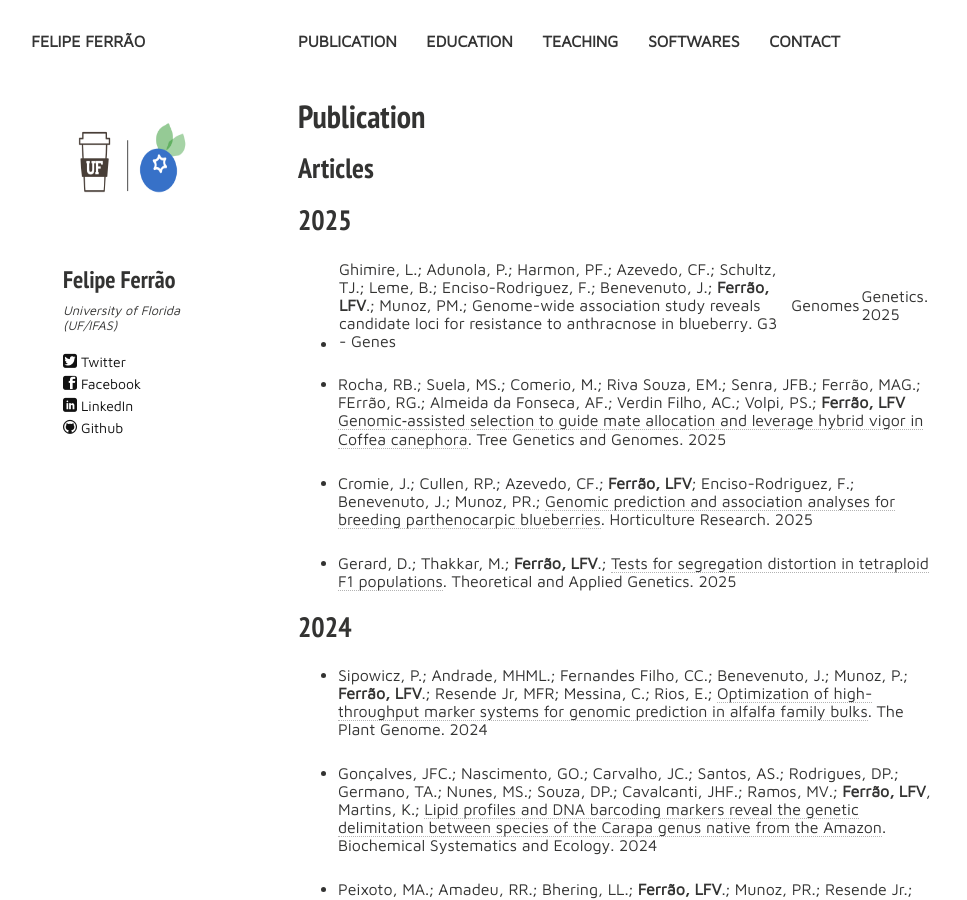
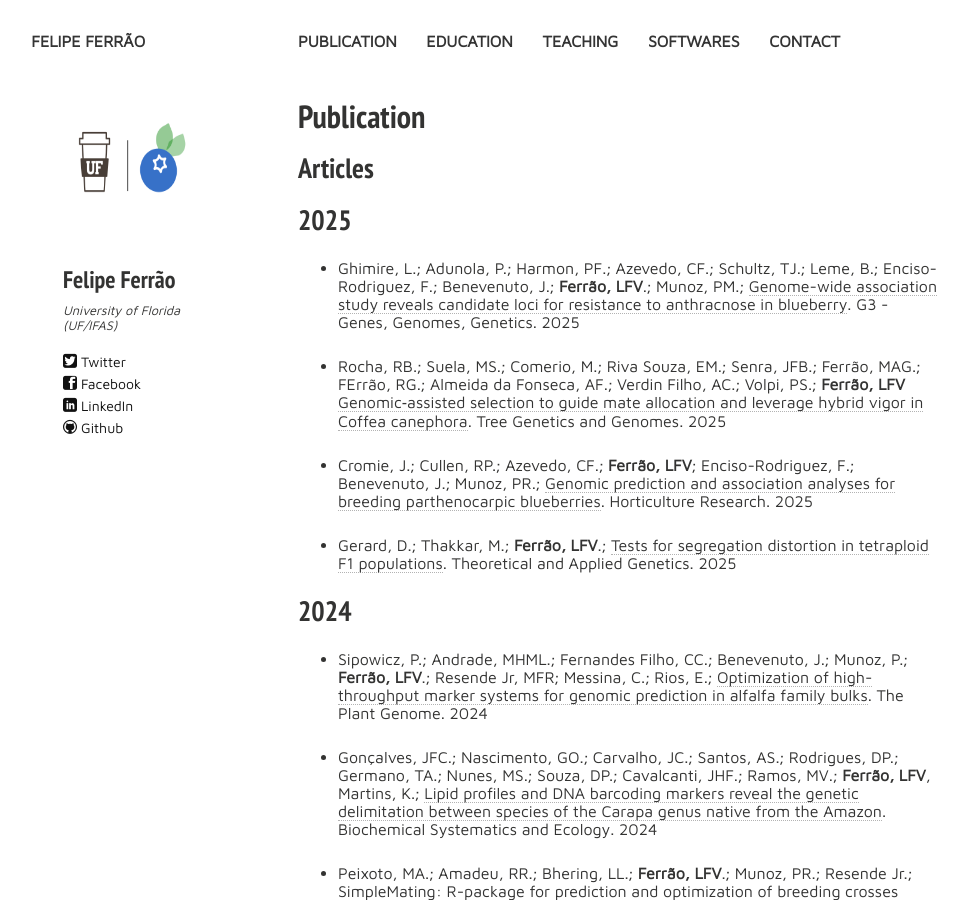
Before and after one commit to lfelipe-ferrao/lfelipe-ferrao.github.io, a Jekyll site: the page built from publication.md, in a window 1280 px wide and 900 px high. Shown: the whole window, without its empty margins (22-989 px from the left). Built offline with Jekyll 4.4.1, drawn with Linux system fonts in a browser that asks for light colours; nearby versions of some CDN libraries.

```diff
--- a/publication.md
+++ b/publication.md
@@ -16,7 +16,7 @@ tags: [people, undergrads, MSc, PhD, postdocs]
 
 ## 2025
 
-- Ghimire, L.; Adunola, P.; Harmon, PF.; Azevedo, CF.; Schultz, TJ.; Leme, B.; Enciso-Rodriguez, F.; Benevenuto, J.; **Ferrão, LFV**.; Munoz, PM.; [Genome-wide association study reveals candidate loci for resistance to anthracnose in blueberry](https://academic.oup.com/g3journal/advance-article/doi/10.1093/g3journal/jkaf187/8248915?utm_source=advanceaccess&utm_campaign=g3journal&utm_medium=email&login=true). G3 - Genes | Genomes| Genetics. 2025
+- Ghimire, L.; Adunola, P.; Harmon, PF.; Azevedo, CF.; Schultz, TJ.; Leme, B.; Enciso-Rodriguez, F.; Benevenuto, J.; **Ferrão, LFV**.; Munoz, PM.; [Genome-wide association study reveals candidate loci for resistance to anthracnose in blueberry](https://academic.oup.com/g3journal/advance-article/doi/10.1093/g3journal/jkaf187/8248915?utm_source=advanceaccess&utm_campaign=g3journal&utm_medium=email&login=true). G3 - Genes, Genomes, Genetics. 2025
 
 - Rocha, RB.; Suela, MS.; Comerio, M.; Riva Souza, EM.; Senra, JFB.; Ferrão, MAG.; FErrão, RG.; Almeida da Fonseca, AF.; Verdin Filho, AC.; Volpi, PS.; **Ferrão, LFV** [Genomic‑assisted selection to guide mate allocation and leverage
 hybrid vigor in Coffea canephora](https://link.springer.com/article/10.1007/s11295-025-01705-w?utm_source=rct_congratemailt&utm_medium=email&utm_campaign=nonoa_20250630&utm_content=10.1007%2Fs11295-025-01705-w). Tree Genetics and Genomes. 2025
```
